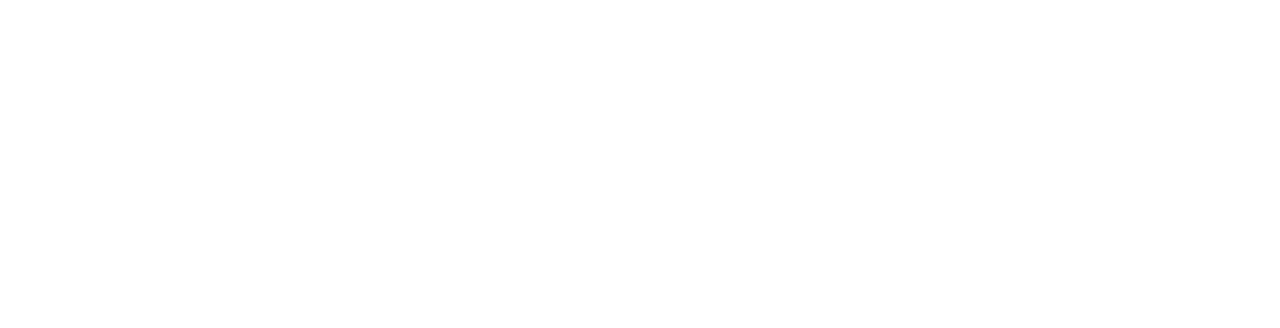
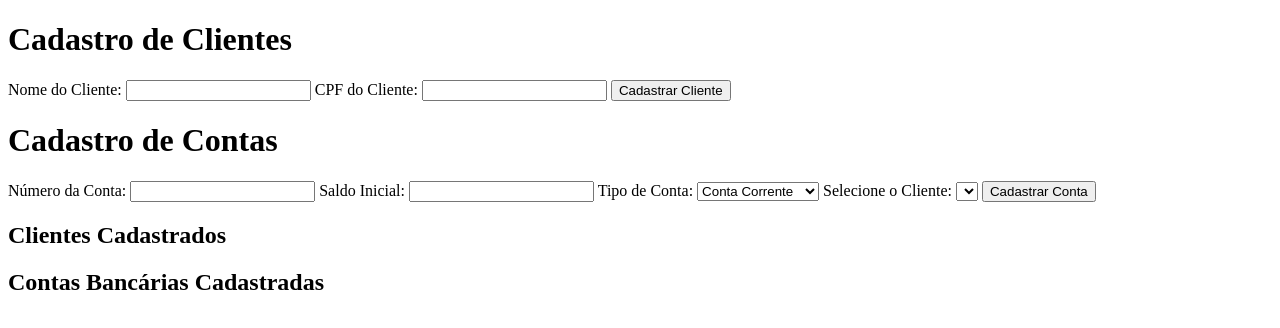
Before and after one commit to camilarandrade/L-gica--Programa-o-Senac, a plain HTML site: page aulas/Projeto-Contas-Bancarias/contas.html in a window 1280 px wide. Drawn offline with Linux system fonts and the light colour scheme.

Commit message:
atualizações html

```diff
--- a/aulas/Projeto-Contas-Bancarias/contas.html
+++ b/aulas/Projeto-Contas-Bancarias/contas.html
@@ -1 +1,53 @@
-<script src="script.js"></script>
+<!DOCTYPE html>
+<html lang="pt-br">
+<head>
+    <meta charset="UTF-8">
+    <meta name="viewport" content="width=device-width, initial-scale=1.0">
+    <title>Cadastro Contas Bancárias</title>
+</head>
+<body>
+    <h1>Cadastro de Clientes</h1>
+
+    <form id="clienteForm">
+        <label for="nomeCliente">Nome do Cliente:</label>
+        <input type="text" id="nomeCliente">
+
+        <label for="cpfCliente">CPF do Cliente:</label>
+        <input type="text" id="cpfCliente" required>
+
+        <button type="button" onclick="cadastrarCliente()">Cadastrar Cliente</button>
+    </form>
+
+    <h1>Cadastro de Contas</h1>
+
+    <form id="contaForm">
+        <label for="numero">Número da Conta:</label>
+        <input type="number" id="numero" required>
+
+        <label for="saldo">Saldo Inicial:</label>
+        <input type="number" id="saldo" required>
+
+        <label for="tipoConta">Tipo de Conta:</label>
+        <select id="tipoConta" required>
+            <option value="ContaCorrente">Conta Corrente</option>
+            <option value="ContaPoupanca">Conta Poupança</option>
+        </select>
+
+        <label for="cliente">Selecione o Cliente:</label>
+        <select id="cliente" required>
+            <!-- Adicione as opções dinamicanete usando JavaScript -->
+        </select>
+
+        <button type="button" onclick="cadastrarConta()">Cadastrar Conta</button>
+    </form>
+
+    <!--Exibição de Cadastros-->
+    <h2>Clientes Cadastrados</h2>
+    <ul id="clientesList"></ul>
+
+    <h2>Contas Bancárias Cadastradas</h2>
+    <ul id="contasList"></ul>
+
+    <script src="script.js"></script>
+</body>
+</html>
--- a/aulas/Projeto-Contas-Bancarias/script.js
+++ b/aulas/Projeto-Contas-Bancarias/script.js
@@ -22,7 +22,7 @@ class Conta {
     }
 
     depositar(valorDeposito) {
-        if(valorDeposito > 0) {
+        if (valorDeposito > 0) {
             this.saldo += valorDeposito;
             return true;
         }
@@ -31,9 +31,7 @@ class Conta {
     }
 
     transferir(valorTransferencia, contaDestino) {
-        //se consigo sacar dessa conta
-        //posso depositar na conta destino
-        if(this.sacar(valorTransferencia)) {
+        if (this.sacar(valorTransferencia)) {
             contaDestino.depositar(valorTransferencia)
             return true;
         }
@@ -49,10 +47,13 @@ class ContaCorrente extends Conta {
     }
 
     sacar(valorSaque) {
-        // somar o valor do cheque especial ao valor do saldo
-        // verificar se pode sacar com base nessa soma
-        super.sacar(valorSaque);
-        return true;
+        const valorLimiteEspecial = this.saldo + this.limiteChequeEspecial;
+
+        if (valorSaque <= valorLimiteEspecial) {
+            return super.sacar(valorSaque);
+        }
+
+        return false;
     }
 }
 
@@ -63,26 +64,9 @@ class ContaPoupanca extends Conta {
     }
 
     aplicarRendimento() {
-
+        this.saldo += this.saldo * this.taxaRendimento;
     }
 }
 
 let contas = [];
 let clientes = [];
-
-// let clienteA = new Cliente("Fulano","1234567890");
-// clientes.push(clienteA);
-
-// let clienteB = new Cliente("Beltrano","0987654321");
-// clientes.push(clienteB);
-
-// let contaX = new ContaCorrente(clienteA, 123, 100, 150);
-// contas.push(contaX);
-
-// let contaY = new ContaPoupanca(clienteB, 111, 100, 0.01);
-// contas.push(contaY);
-
-// contaY.transferir(150, contaX);
-
-// console.log("Conta Y: ", contaY);
-// console.log("Conta X: ", contaX);
```
